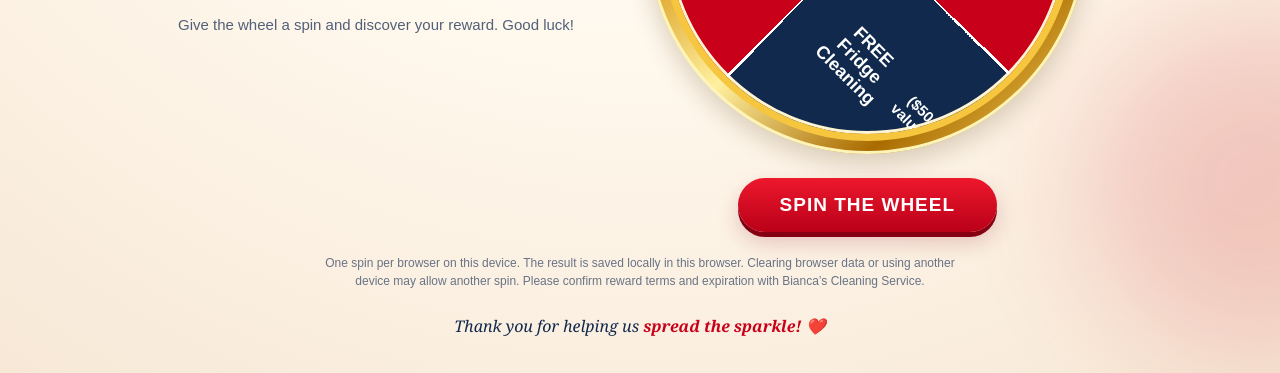
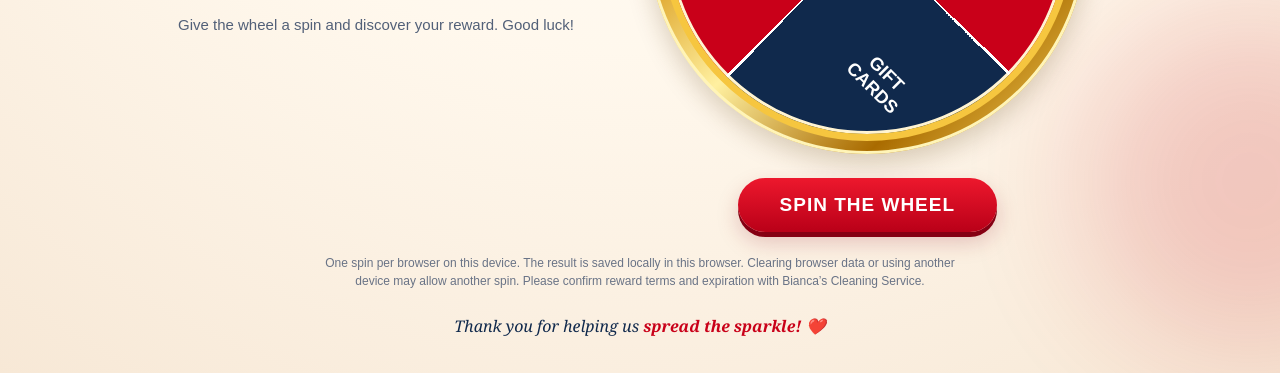
Before and after one commit to supportbiancascleaning-web/biancas-cleaning-wheel, a plain HTML site: page index.html in a window 1280 px wide. Shown: the part 629-1002 px from the top of the page. Drawn offline with Linux system fonts and the light colour scheme.

Commit message:
Add files via upload

```diff
--- a/index.html
+++ b/index.html
@@ -85,9 +85,9 @@
       <div class="wheel-wrap">
         <div class="pointer" aria-hidden="true"></div>
         <div class="wheel-frame">
-          <div class="wheel" id="wheel" role="img" aria-label="Prize wheel with four equally likely rewards">
+          <div class="wheel" id="wheel" role="img" aria-label="Prize wheel with four equally likely rewards, including Gift Cards">
             <div class="segment s1">FREE<br>Oven Cleaning<br><small>($50 value)</small></div>
-            <div class="segment s2">FREE<br>Fridge Cleaning<br><small>($50 value)</small></div>
+            <div class="segment s2">GIFT<br>CARDS</div>
             <div class="segment s3">20% OFF<br>Your Next<br>Cleaning</div>
             <div class="segment s4">$40 OFF<br>Your Next<br>Cleaning</div>
             <div class="center">🎁</div>
@@ -107,7 +107,7 @@
   <script>
     const prizes = [
       "FREE Oven Cleaning ($50 value)",
-      "FREE Fridge Cleaning ($50 value)",
+      "Gift Cards",
       "20% OFF your next cleaning",
       "$40 OFF your next cleaning"
     ];
```
Also changed, not shown: 1 other file.
